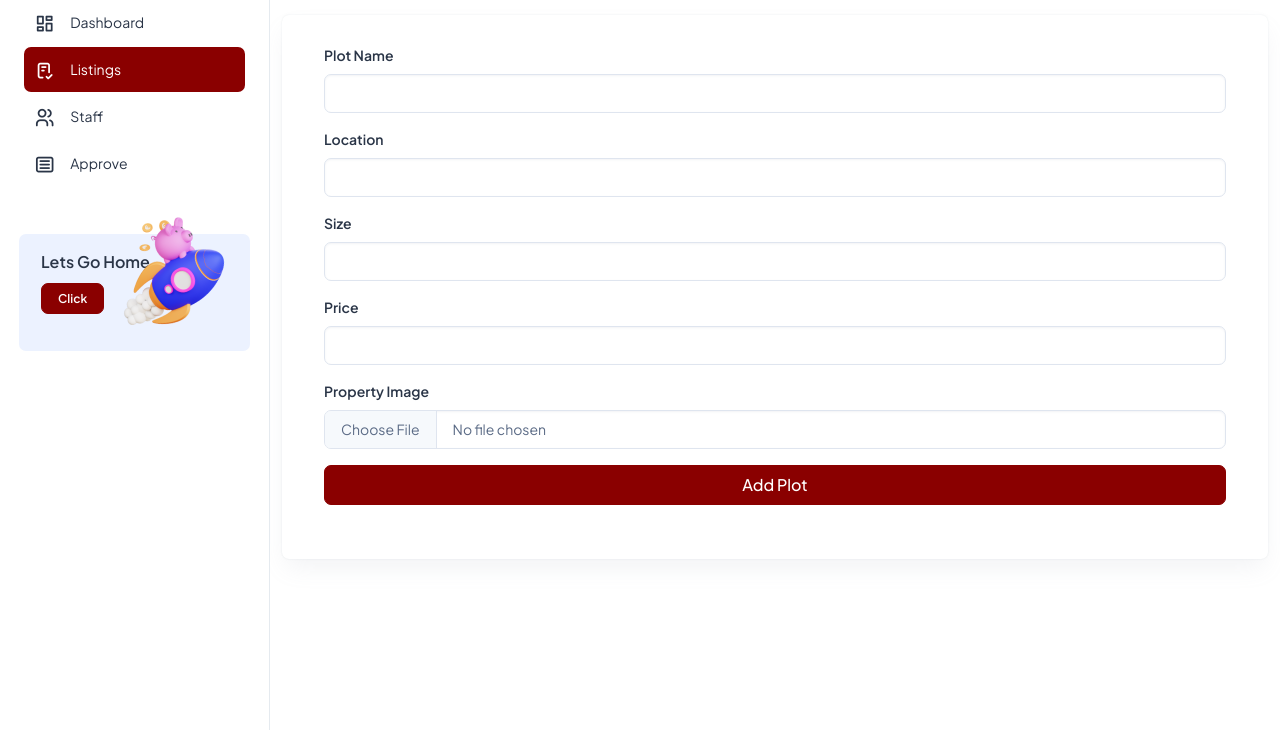
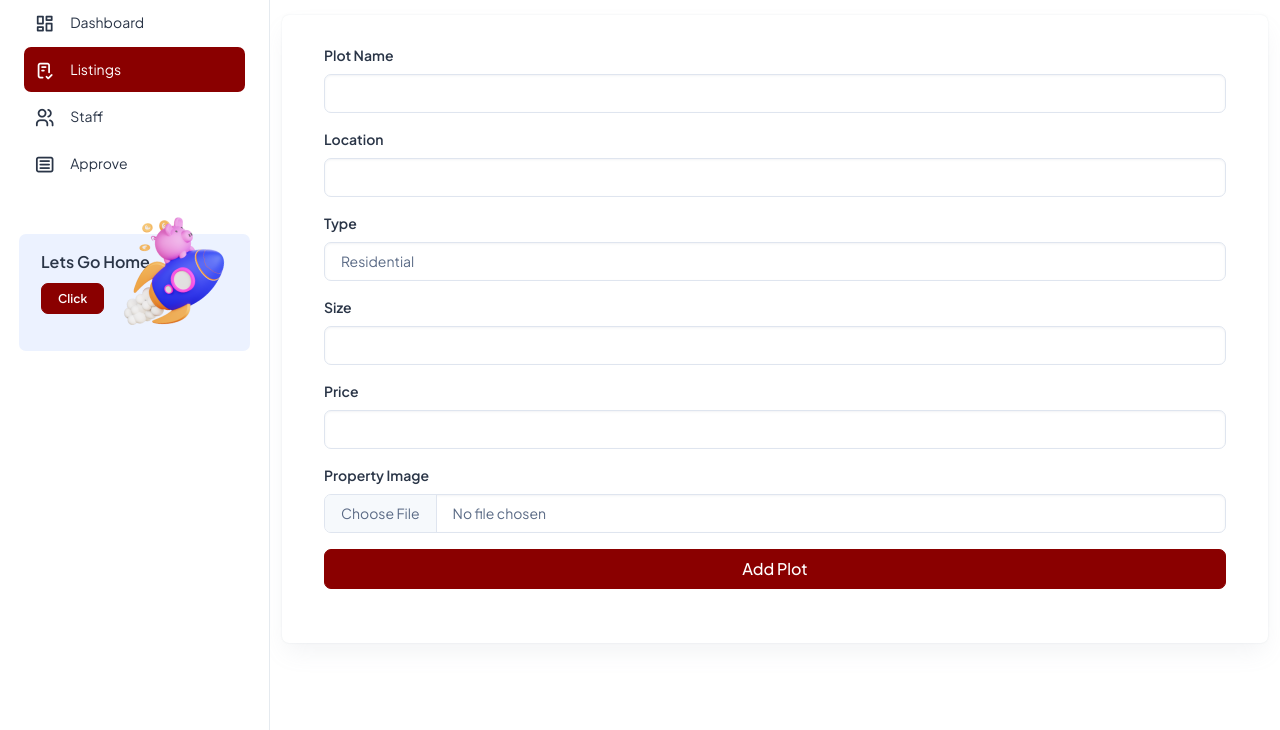
Before and after one commit to bckyrd-io/real-estate-ms-php, a PHP site: page /real-estate/property__admin__add.php in a window 1280 px wide. Shown: the part 70-800 px from the top of the page. Run offline with PHP 8.4, Linux system fonts and the light colour scheme; data that the repository does not hold is empty.

Commit message:
update on category  location

```diff
--- a/pay__calculation.php
+++ b/pay__calculation.php
@@ -137,8 +137,8 @@
                                     <label for="location">Location:</label>
                                     <select class="form-control" name="location" id="location">
                                         <!-- Add more options as needed -->
-                                        <option value="town">Country Side</option>
-                                        <option value="country">In Town</option>
+                                        <option value="town">Commecial Site</option>
+                                        <option value="country">Residential</option>
                                     </select>
                                 </div>
 
--- a/property__admin__add.php
+++ b/property__admin__add.php
@@ -6,6 +6,7 @@ if (isset($_POST['submit'])) {
     // Get plot input
     $plotName = $_POST['plot_name'];
     $location = $_POST['location'];
+    $location = $_POST['type'];
     $size = $_POST['size'];
     $price = $_POST['price'];
 
@@ -17,7 +18,7 @@ if (isset($_POST['submit'])) {
         // Image uploaded successfully, proceed with database insertion
 
         // SQL query to insert plot data
-        $insertQuery = "INSERT INTO plots (plot_name, location, size, price, image_path) VALUES (:plot_name, :location, :size, :price, :image_path)";
+        $insertQuery = "INSERT INTO plots (plot_name, location, type, size, price, image_path) VALUES (:plot_name, :location, :type, :size, :price, :image_path)";
 
         // Prepare the SQL statement
         $stmt = $conn->prepare($insertQuery);
@@ -25,6 +26,7 @@ if (isset($_POST['submit'])) {
         // Bind parameters
         $stmt->bindParam(':plot_name', $plotName);
         $stmt->bindParam(':location', $location);
+        $stmt->bindParam(':type', $type);
         $stmt->bindParam(':size', $size);
         $stmt->bindParam(':price', $price);
         $stmt->bindParam(':image_path', $uploadFile);
@@ -63,7 +65,7 @@ if (isset($_POST['submit'])) {
             <!-- Sidebar scroll-->
             <div>
                 <div class="brand-logo d-flex align-items-center justify-content-between">
-                <a href="./index.php" class="text-nowrap logo-img">
+                    <a href="./index.php" class="text-nowrap logo-img">
                         <h2>REAL-ESTATE</h2>
                         <!-- <img src="assets/images/logos/dark-logo.svg" width="180" alt="" /> -->
                     </a>
@@ -190,6 +192,14 @@ if (isset($_POST['submit'])) {
                                 </div>
 
                                 <div class="mb-3">
+                                    <label for="exampleInputtext1" class="form-label">Type</label>
+                                    <select name="type" id="" class="form-control" aria-describedby="textHelp" required>
+                                        <option value="Residential">Residential</option>
+                                        <option value="Commecial">Commecial</option>
+                                    </select>
+                                </div>
+
+                                <div class="mb-3">
                                     <label for="exampleInputtext1" class="form-label">Size</label>
                                     <input type="number" name="size" class="form-control" id="exampleInputtext1" aria-describedby="textHelp" required>
                                 </div>
--- a/property__listings.php
+++ b/property__listings.php
@@ -269,8 +269,6 @@ if (isset($_GET['plot_id'])) {
     </script>
 
 
-
-
 </body>
 
 </html>
--- a/setup.php
+++ b/setup.php
@@ -55,6 +55,7 @@ try {
         id INT AUTO_INCREMENT PRIMARY KEY,
         plot_name VARCHAR(255) NOT NULL,
         location VARCHAR(255) NOT NULL,
+        type VARCHAR(255) NOT NULL,
         size INT NOT NULL,
         price DECIMAL(10, 2) NOT NULL,
         image_path VARCHAR(255) NOT NULL,
```
